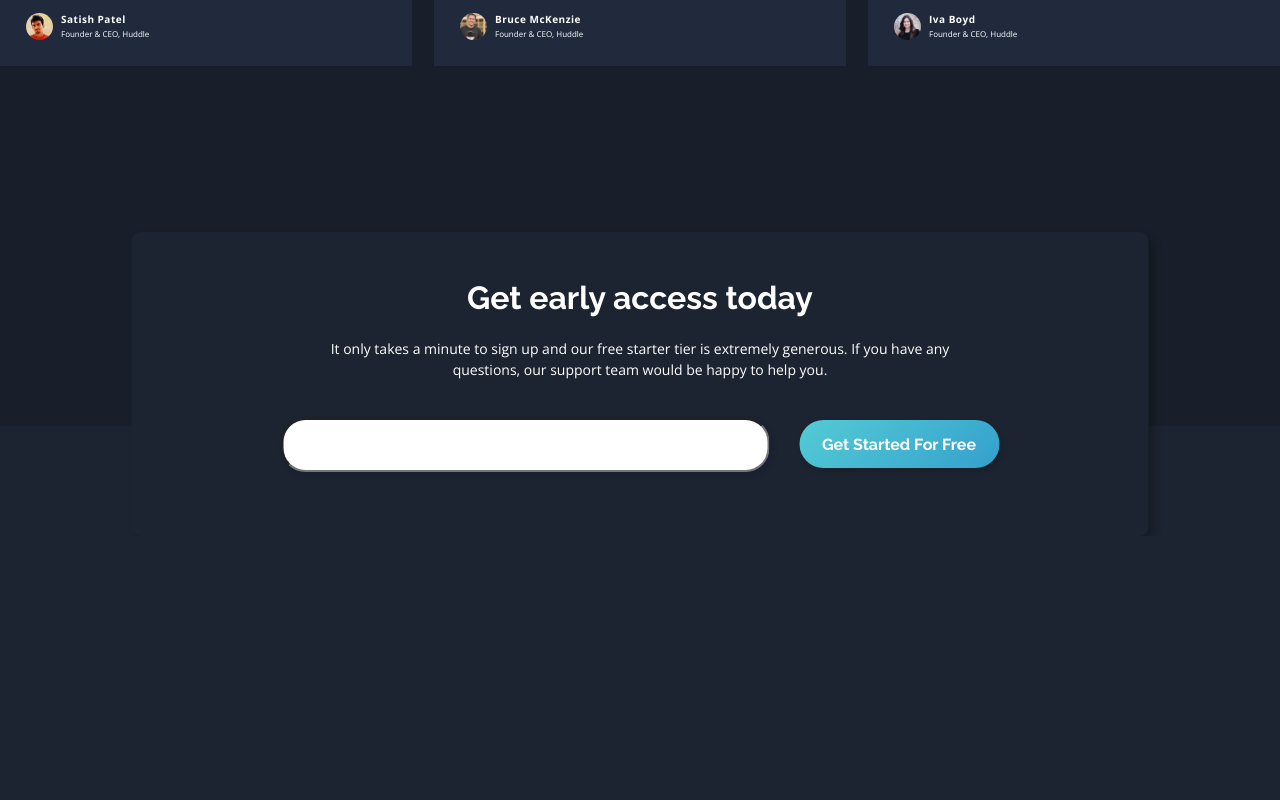
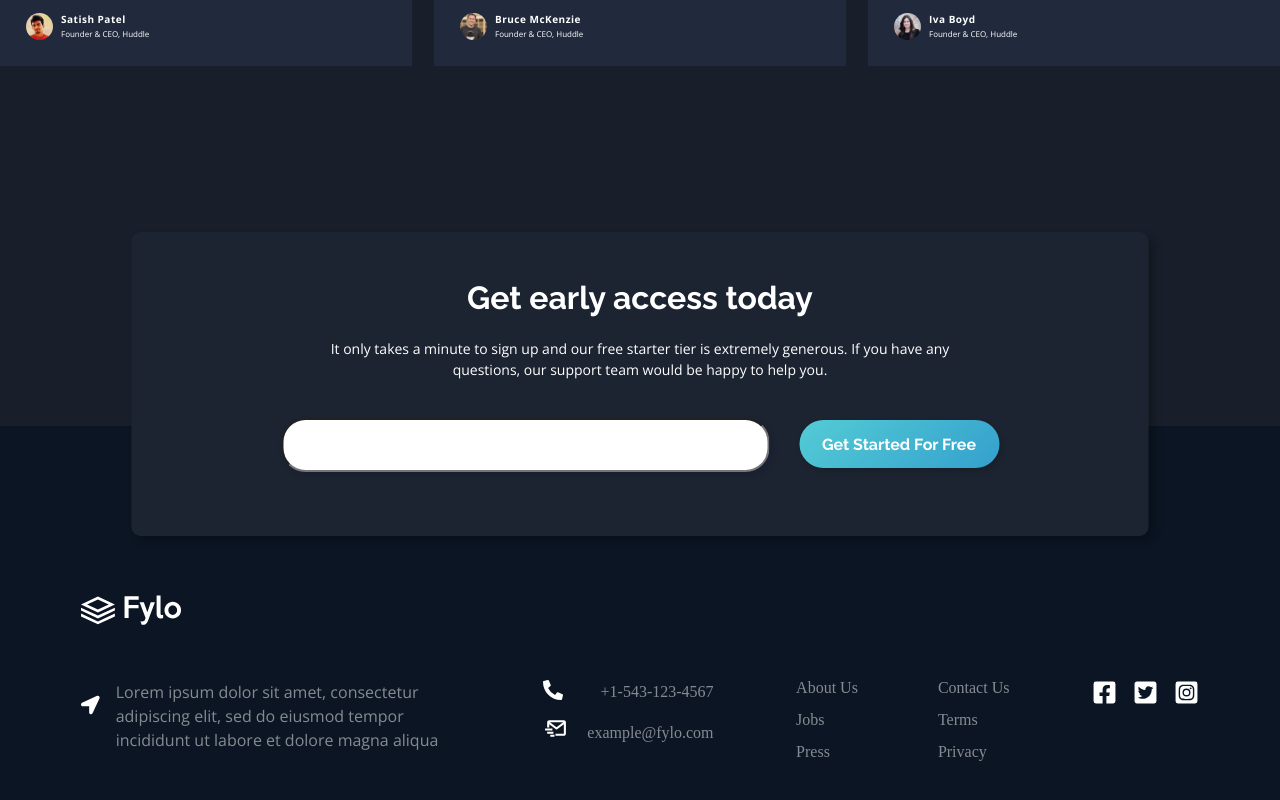
Before and after one commit to kevinsauvage/fylo-dark, a React (Create React App) app: page / in a window 1280 px wide. Shown: the part 2557-3357 px from the top of the page. Before the commit the page ends 3093 px from the top, so only its background shows below. Built offline with nearby package versions, Linux system fonts and the light colour scheme.

Commit message:
adding footer

```diff
--- a/package.json
+++ b/package.json
@@ -9,6 +9,7 @@
     "node-sass": "^4.14.1",
     "react": "^17.0.1",
     "react-dom": "^17.0.1",
+    "react-icons": "^4.2.0",
     "react-scripts": "4.0.2",
     "web-vitals": "^1.1.0"
   },
--- a/src/App.js
+++ b/src/App.js
@@ -1,5 +1,6 @@
 import "./App.scss";
 import Banner from "./components/Banner";
+import Footer from "./components/Footer";
 import Header from "./components/Header";
 import Main from "./components/Main";
 
@@ -9,6 +10,7 @@ function App() {
       <Header />
       <Banner />
       <Main />
+      <Footer />
     </div>
   );
 }
--- /dev/null
+++ b/src/assets/stylesheets/components/Footer.scss
@@ -0,0 +1,72 @@
+@import "../variables";
+@import "../mixins";
+
+.footer {
+
+    padding: 169px 81px 53px 81px;
+    background-color: $primary-color-footer;
+
+    &__logo {
+        width: 100px;
+    }
+
+    &__container {
+        height: 220px;
+    }
+
+    &__wrapper {
+        margin-top: 52px;
+        display: flex;
+        justify-content: space-between;
+
+        &__a {
+            width: 379px;
+            display: flex;
+            font-size: 1rem;
+            line-height: 24px;
+            font-family: $font-family-body;
+
+            p {
+                margin-left: 1rem;
+                opacity: 0.5;
+            }
+        }
+
+        &__b {
+            div {
+                @include flex-ai-c-jc-sb;
+                width: 171px;
+                margin-bottom: 1rem;
+
+                p {
+                    opacity: 0.5;
+                    align-self: flex-end;
+                }
+            }
+        }
+
+        &__c {
+            display: flex;
+
+            &__list:first-child {
+                margin-right: 80px;
+            }
+
+            &__item {
+                margin-bottom: 1rem;
+                opacity: 0.5;
+            }
+        }
+
+        &__d {
+            svg {
+                margin-right: 1rem;
+            }
+
+            svg:last-child {
+                margin-right: 0;
+            }
+        }
+
+    }
+}
--- /dev/null
+++ b/src/components/Footer.jsx
@@ -0,0 +1,59 @@
+import React from "react";
+import "../assets/stylesheets/components/Footer.scss";
+import Logo from "../assets/images/logo.svg";
+import {
+  FaFacebookSquare,
+  FaInstagramSquare,
+  FaLocationArrow,
+  FaPhoneAlt,
+  FaTwitterSquare,
+} from "react-icons/fa";
+import { BiMailSend } from "react-icons/bi";
+
+const Footer = () => {
+  return (
+    <footer className="footer">
+      <div className="footer__container container">
+        <img className="footer__logo" src={Logo} alt="logo" />
+        <div className="footer__wrapper">
+          <div className="footer__wrapper__a">
+            <FaLocationArrow size={50} />
+            <p>
+              Lorem ipsum dolor sit amet, consectetur adipiscing elit, sed do
+              eiusmod tempor incididunt ut labore et dolore magna aliqua
+            </p>
+          </div>
+          <div className="footer__wrapper__b">
+            <div>
+              <FaPhoneAlt size={20} />
+              <p>+1-543-123-4567</p>
+            </div>
+            <div>
+              <BiMailSend size={25} />
+              <p>example@fylo.com</p>
+            </div>
+          </div>
+          <nav className="footer__wrapper__c">
+            <ul className="footer__wrapper__c__list">
+              <li className="footer__wrapper__c__item">About Us</li>
+              <li className="footer__wrapper__c__item">Jobs</li>
+              <li className="footer__wrapper__c__item">Press</li>
+            </ul>
+            <ul className="footer__wrapper__c__list">
+              <li className="footer__wrapper__c__item">Contact Us</li>
+              <li className="footer__wrapper__c__item">Terms</li>
+              <li className="footer__wrapper__c__item">Privacy</li>
+            </ul>
+          </nav>
+          <div className="footer__wrapper__d">
+            <FaFacebookSquare size={25} />
+            <FaTwitterSquare size={25} />
+            <FaInstagramSquare size={25} />
+          </div>
+        </div>
+      </div>
+    </footer>
+  );
+};
+
+export default Footer;
```
Also changed, not shown: 1 other file (tests, documents, lock files or other folders).
